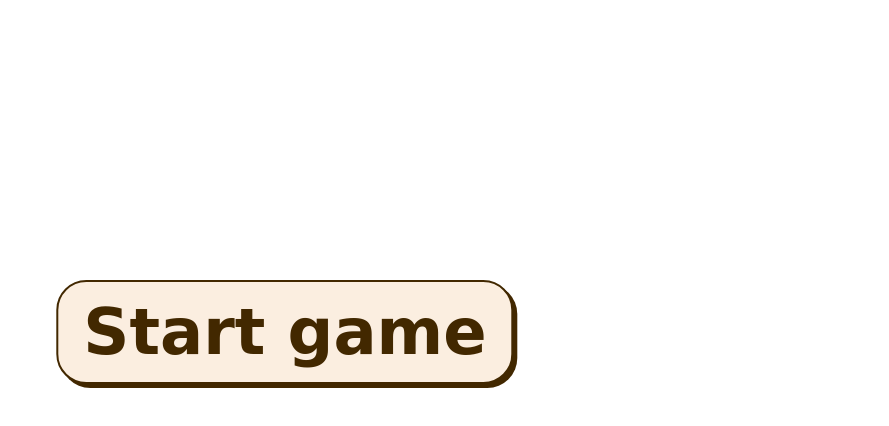
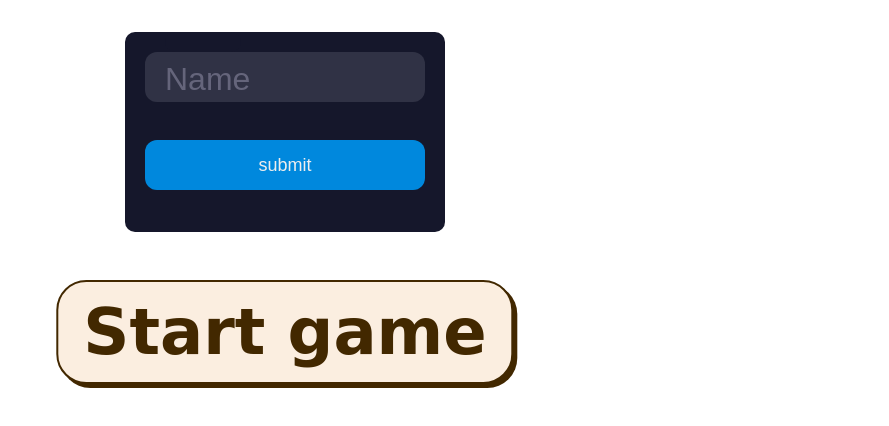
Before and after one commit to nas03/fun_world, a website built with Vite: page src/index.html in a window 1280 px wide. Shown: the part 268-694 px from the top of the page, without its empty margins (355-1244 px from the left). Built offline with nearby package versions, Linux system fonts and the light colour scheme.

Commit message:
Add username

```diff
--- a/src/index.html
+++ b/src/index.html
@@ -16,8 +16,18 @@
   <body>
     <div id="maxScore">Max: 0</div>
     <div id="counter">0</div>
-    <div id="title">Fun World</div>
+    <div id="gameTitle">Fun World</div>
     <button id="start">Start game</button>
+
+    <div class="form">
+      <div class="input-container">
+        <input id="name" name="name" class="input" type="text" placeholder=" " />
+        <div class="cut"></div>
+        <label for="name" class="placeholder">Name</label>
+      </div>
+      <button class="submit">submit</button>
+    </div>
+
     <button id="see-rank">Rank</button>
     <div class="end-game">
       <button>Retry</button>
--- a/src/js/main.js
+++ b/src/js/main.js
@@ -178,17 +178,31 @@ const initGame = () => {
   if (!localStorage.getItem("maxScoreFunWorld")) {
     localStorage.setItem("maxScoreFunWorld", 0);
   }
-
   maxScore.innerText = "Max: " + localStorage.getItem("maxScoreFunWorld");
 
   const startButton = document.querySelector("#start");
-  const title = document.querySelector("#title");
+  const gameTitle = document.querySelector("#gameTitle");
+
   startButton.addEventListener("click", () => {
     startButton.remove();
-    title.remove();
+    gameTitle.remove();
     playMusic();
     player.play(models, scene);
   });
+
+  const form = document.querySelector(".form");
+  if(localStorage.getItem("name")) {
+    form.style.display = "none";
+  } else {
+    startButton.style.display = "none";
+    const submit = document.querySelector(".submit");
+    submit.addEventListener("click", () => {
+      const name = document.querySelector("#name");
+      localStorage.setItem("name", name.value);
+      form.style.display = "none";
+      startButton.style.display = "block";
+    })
+  }
 
   playGame();
 };
--- a/src/style.css
+++ b/src/style.css
@@ -48,6 +48,99 @@ body {
   box-shadow: #422800 2px 2px 0 0;
 }
 
+.form {
+  position: absolute;
+  top: 50%;
+  left: 50%;
+  transform: translate(-50%, -50%);
+
+  background-color: #15172b;
+  border-radius: 10px;
+  box-sizing: border-box;
+  height: 200px;
+  padding: 20px;
+  width: 320px;
+}
+
+.input-container {
+  height: 50px;
+  position: relative;
+  width: 100%;
+}
+
+.input {
+  background-color: #303245;
+  border-radius: 12px;
+  border: 0;
+  box-sizing: border-box;
+  color: #eee;
+  font-size: 18px;
+  height: 100%;
+  outline: 0;
+  padding: 4px 20px 0;
+  width: 100%;
+}
+
+.cut {
+  background-color: #15172b;
+  border-radius: 10px;
+  height: 20px;
+  left: 20px;
+  position: absolute;
+  top: -20px;
+  transform: translateY(0);
+  transition: transform 200ms;
+  width: 76px;
+}
+
+.input:focus ~ .cut,
+.input:not(:placeholder-shown) ~ .cut {
+  transform: translateY(8px);
+}
+
+.placeholder {
+  color: #65657b;
+  font-family: sans-serif;
+  left: 20px;
+  line-height: 14px;
+  pointer-events: none;
+  position: absolute;
+  transform-origin: 0 50%;
+  transition: transform 200ms, color 200ms;
+  top: 20px;
+}
+
+.input:focus ~ .placeholder,
+.input:not(:placeholder-shown) ~ .placeholder {
+  transform: translateY(-30px) translateX(10px) scale(0.75);
+}
+
+.input:not(:placeholder-shown) ~ .placeholder {
+  color: #808097;
+}
+
+.input:focus ~ .placeholder {
+  color: #dc2f55;
+}
+
+.submit {
+  background-color: #08d;
+  border-radius: 12px;
+  border: 0;
+  box-sizing: border-box;
+  color: #eee;
+  cursor: pointer;
+  font-size: 18px;
+  height: 50px;
+  margin-top: 38px;
+  text-align: center;
+  width: 100%;
+}
+
+.submit:active {
+  background-color: #06b;
+}
+
 :root {
   --color-primary: #f6aca2;
   --color-secondary: #f49b90;
@@ -56,7 +149,7 @@ body {
   --color-quinary: #ee6352;
 }
 
-#title {
+#gameTitle {
   position: absolute;
   top: 20%;
   left: 30%;
```
Also changed, not shown: src/index.css (deleted).
